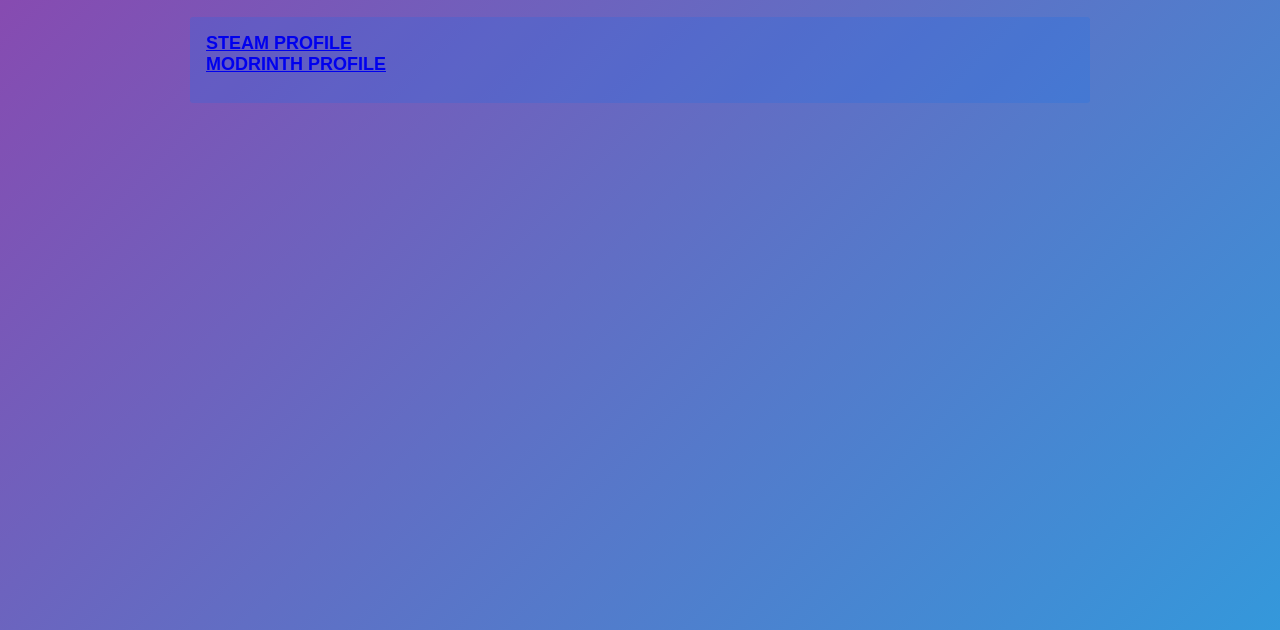
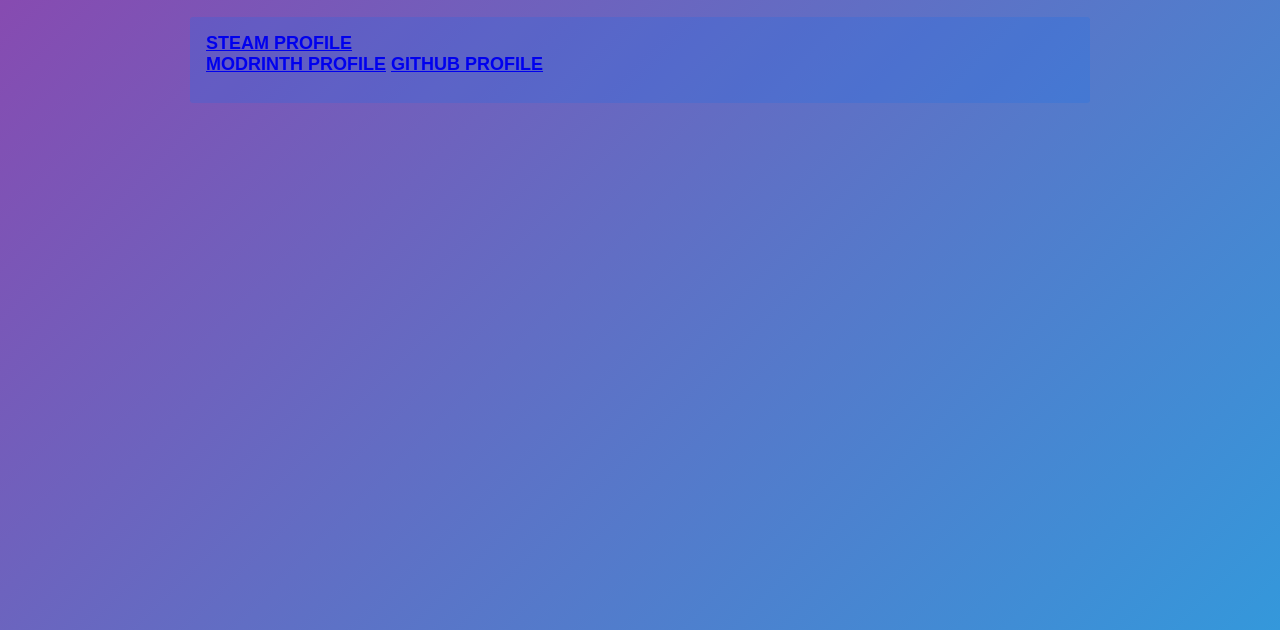
Before and after one commit to mrkeww/mrkeww.github.io, a plain HTML site: page links.html in a window 1280 px wide. Shown: the part 170-800 px from the top of the page. Drawn offline with Linux system fonts and the light colour scheme.

Commit message:
Update links.html

```diff
--- a/links.html
+++ b/links.html
@@ -101,6 +101,7 @@
             <div class="info-box-title">
                 <a href="https://steamcommunity.com/id/mrkeww/" target="_blank">steam profile</a><br>
                 <a href="https://modrinth.com/user/mrkeww" target="_blank">modrinth profile</a>
+                <a href="https://github.com/mrkeww" target="_blank">github profile</a>
             </div>
         </div>
     </div>
```
